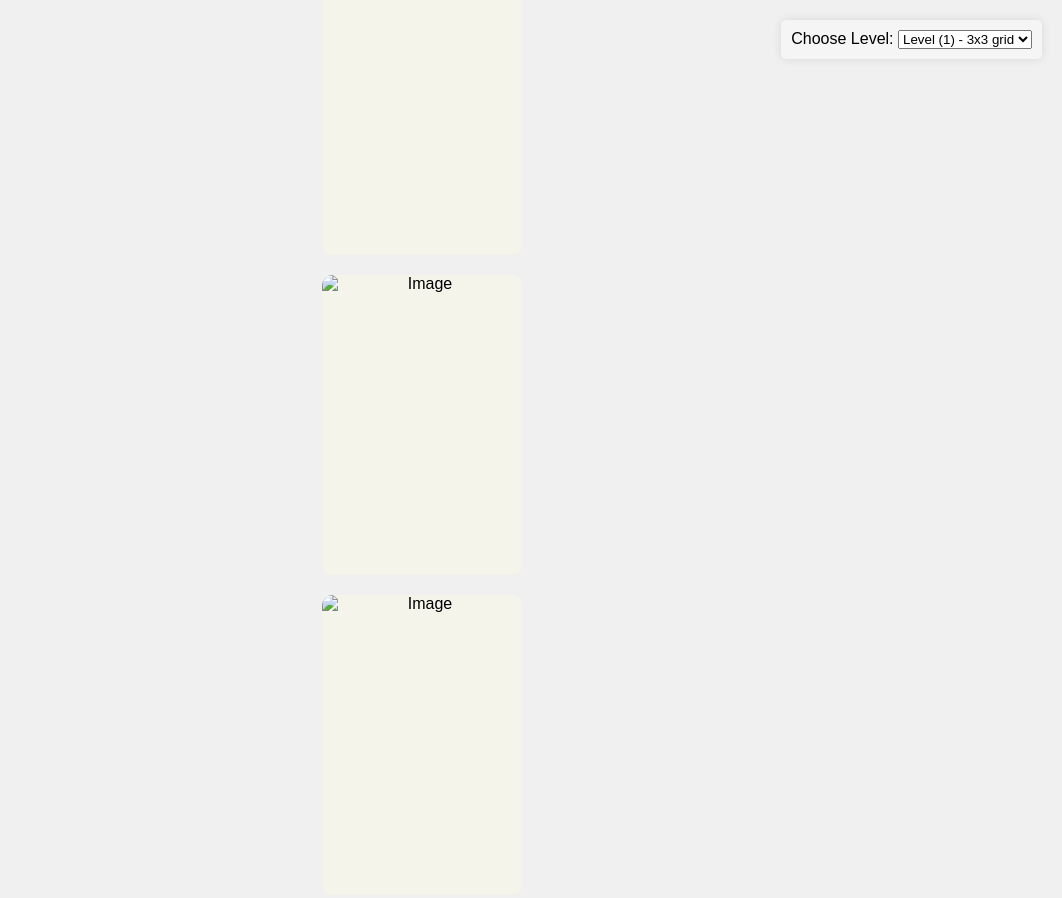
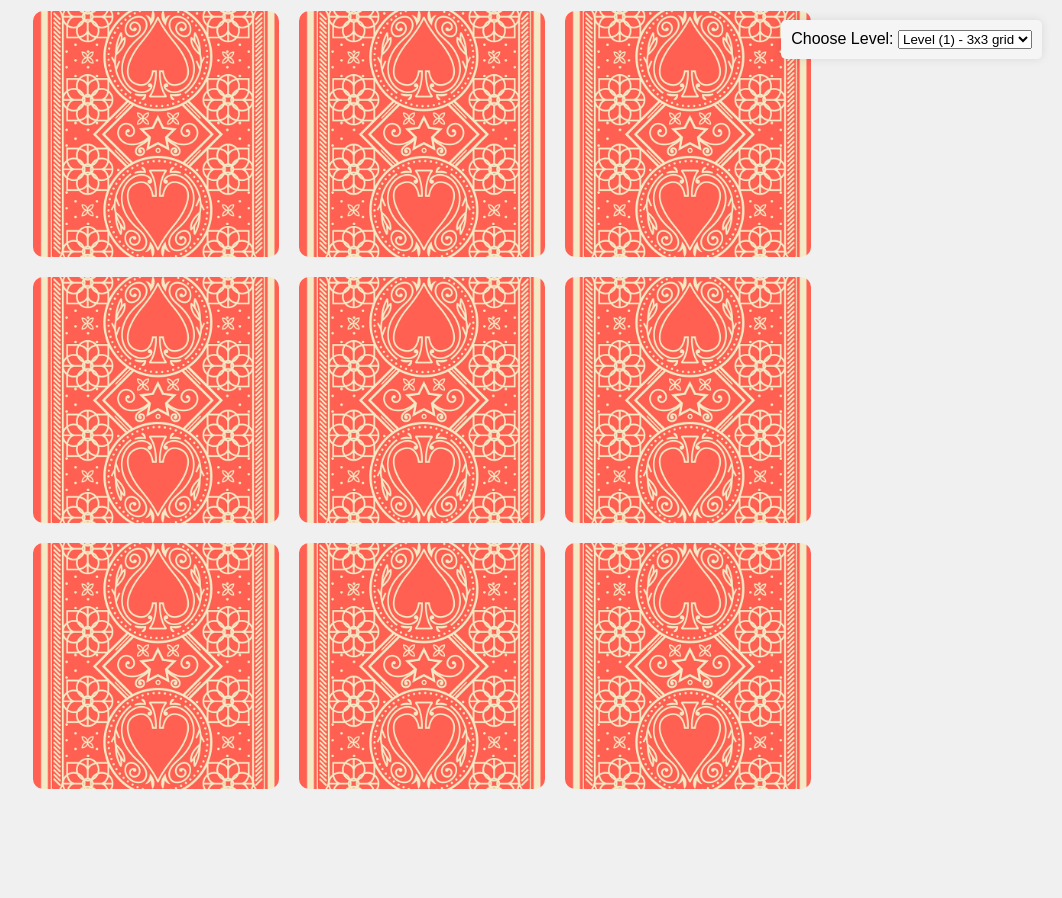
Before and after one commit to Vansh-Patell/YouLearnt-Mathematics-Game, a plain HTML site: page index.html in a window 1280 px wide. Shown: the top 898 px of the page, without its empty margins (218-1280 px from the left). After the commit the page ends 809 px from the top, so only its background shows below. Drawn offline with Linux system fonts and the light colour scheme.

Commit message:
Created a grid of cards based on the Level selected by the user

```diff
--- a/script.js
+++ b/script.js
@@ -12,32 +12,67 @@ document.addEventListener('DOMContentLoaded', () => {
     function generateCards(level) {
         cardGrid.innerHTML = ''; // Clear existing cards
 
+        // Calculate total number of cards
         const totalCards = level * level;
-        const cardValues = Array.from({ length: totalCards }, (_, index) => index + 1);
 
-        cardValues.forEach(value => {
+        // Calculate card size dynamically based on viewport size and grid level
+        const viewportWidth = window.innerWidth;
+        const viewportHeight = window.innerHeight;
+
+        // Calculate maximum card size that fits within the viewport
+        const maxCardWidth = Math.floor(viewportWidth / level) - 20; // Adjust 20 for grid gap
+        const maxCardHeight = Math.floor(viewportHeight / level) - 20; // Adjust 20 for grid gap
+        const cardSize = Math.min(maxCardWidth, maxCardHeight);
+
+        // Create card elements
+        for (let i = 1; i <= totalCards; i++) {
             const card = document.createElement('div');
             card.classList.add('card');
-            card.innerHTML = `
-                <div class="card-inner">
-                    <div class="card-front">
-                        <img src="./Images/cardFront.png" alt="Image">
-                    </div>
-                    <div class="card-back">
-                        <p>${value}</p>
-                    </div>
-                </div>
-            `;
+            card.style.width = `${cardSize}px`;
+            card.style.height = `${cardSize}px`;
+
+            // Create card inner elements
+            const cardInner = document.createElement('div');
+            cardInner.classList.add('card-inner');
+
+            const cardFront = document.createElement('div');
+            cardFront.classList.add('card-front');
+            cardFront.innerHTML = `<img src="./Images/cardFront.png" alt="Image">`;
+
+            const cardBack = document.createElement('div');
+            cardBack.classList.add('card-back');
+            cardBack.textContent = i;
+
+            // Append card front and back to card inner
+            cardInner.appendChild(cardFront);
+            cardInner.appendChild(cardBack);
+
+            // Append card inner to card
+            card.appendChild(cardInner);
+
+            // Add click event listener to flip the card
             card.addEventListener('click', () => {
                 card.classList.add('flip');
                 setTimeout(() => {
                     card.classList.remove('flip');
                 }, 1000);
             });
+
+            // Append card to card grid
             cardGrid.appendChild(card);
-        });
+        }
+
+        // Apply CSS grid styles based on selected level
+        cardGrid.style.gridTemplateColumns = `repeat(${level}, 1fr)`;
+        cardGrid.style.gridTemplateRows = `repeat(${level}, 1fr)`;
     }
 
     // Initial generation of cards
     generateCards(parseInt(gridLevelSelect.value));
+
+    // Re-generate cards on window resize to adjust card size
+    window.addEventListener('resize', () => {
+        const level = parseInt(gridLevelSelect.value);
+        generateCards(level);
+    });
 });
--- a/styles.css
+++ b/styles.css
@@ -1,4 +1,4 @@
-
+/* Reset default margin and padding */
 * {
     margin: 0;
     padding: 0;
@@ -18,6 +18,7 @@ body {
 /* Container for the dropdown and card grid */
 .container {
     text-align: center;
+    padding-bottom: 20px; /* Adjust the bottom padding as needed */
 }
 
 /* Dropdown styling */
@@ -35,18 +36,16 @@ body {
 /* Card grid layout */
 .card-grid {
     display: grid;
-    grid-template-columns: repeat(auto-fill, minmax(200px, 1fr));
-    grid-gap: 20px;
+    grid-gap: 20px; /* Adjust grid gap as needed */
     justify-items: center;
-    margin-top: 50px;
+    margin-top: 20px; /* Adjust top margin as needed */
 }
 
 /* Individual card styling */
 .card {
-    width: 200px;
-    height: 300px;
     perspective: 1000px;
     cursor: pointer;
+    overflow: hidden; /* Ensures no content protrudes from the card */
 }
 
 .card-inner {
```
Also changed, not shown: Images/cardFront.png (renamed from cardFront.png), 1 other file.
